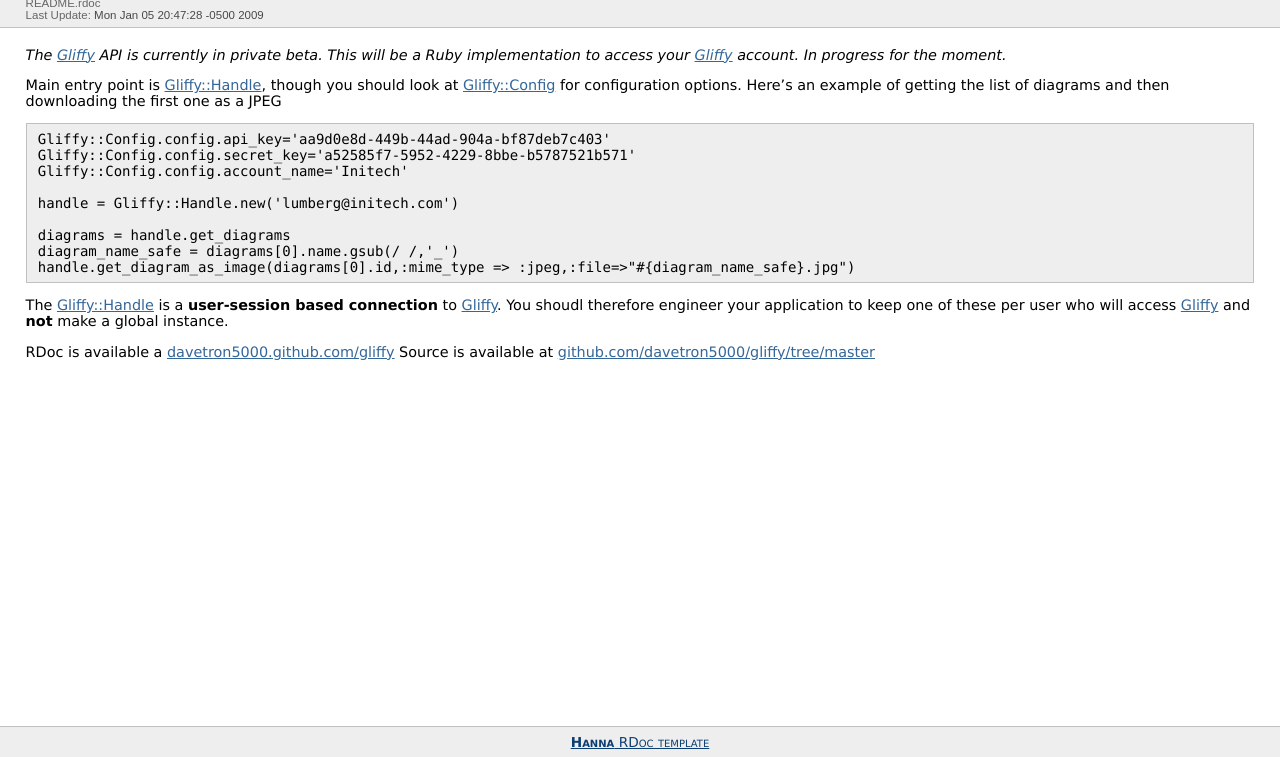
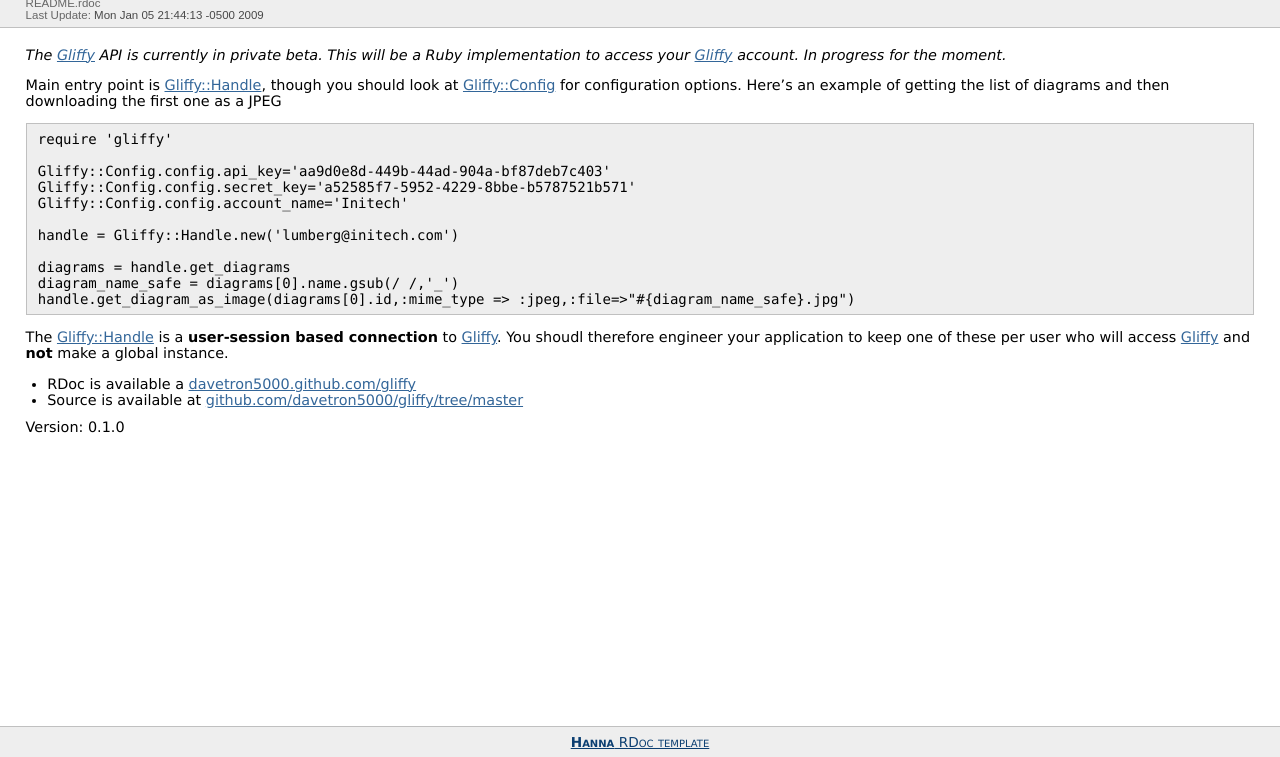
Before and after one commit to davetron5000/gliffy, a plain HTML site: page files/README_rdoc.html in a window 1280 px wide. Shown: the part 43-800 px from the top of the page. Drawn offline with Linux system fonts and the light colour scheme.

Commit message:
Updated files.

```diff
--- a/files/README_rdoc.html
+++ b/files/README_rdoc.html
@@ -31,7 +31,7 @@
         </div>
         <div class='last-update'>
           Last Update:
-          <span class='datetime'>Mon Jan 05 20:47:28 -0500 2009</span>
+          <span class='datetime'>Mon Jan 05 21:44:13 -0500 2009</span>
         </div>
       </div>
       <div id='content'>
@@ -50,7 +50,7 @@
             configuration options. Here&#8217;s an example of getting the list of
             diagrams and then downloading the first one as a JPEG
             </p>
-            <pre>Gliffy::Config.config.api_key='aa9d0e8d-449b-44ad-904a-bf87deb7c403'&#x000A;Gliffy::Config.config.secret_key='a52585f7-5952-4229-8bbe-b5787521b571'&#x000A;Gliffy::Config.config.account_name='Initech'&#x000A;&#x000A;handle = Gliffy::Handle.new('lumberg@initech.com')&#x000A;&#x000A;diagrams = handle.get_diagrams&#x000A;diagram_name_safe = diagrams[0].name.gsub(/ /,'_')&#x000A;handle.get_diagram_as_image(diagrams[0].id,:mime_type =&gt; :jpeg,:file=&gt;&quot;#{diagram_name_safe}.jpg&quot;)</pre>
+            <pre>require 'gliffy'&#x000A;&#x000A;Gliffy::Config.config.api_key='aa9d0e8d-449b-44ad-904a-bf87deb7c403'&#x000A;Gliffy::Config.config.secret_key='a52585f7-5952-4229-8bbe-b5787521b571'&#x000A;Gliffy::Config.config.account_name='Initech'&#x000A;&#x000A;handle = Gliffy::Handle.new('lumberg@initech.com')&#x000A;&#x000A;diagrams = handle.get_diagrams&#x000A;diagram_name_safe = diagrams[0].name.gsub(/ /,'_')&#x000A;handle.get_diagram_as_image(diagrams[0].id,:mime_type =&gt; :jpeg,:file=&gt;&quot;#{diagram_name_safe}.jpg&quot;)</pre>
             <p>
             The <a href="../classes/Gliffy/Handle.html">Gliffy::Handle</a> is a
             <b>user-session based connection</b> to <a
@@ -59,11 +59,18 @@
             href="../classes/Gliffy.html">Gliffy</a> and <b>not</b> make a global
             instance.
             </p>
+            <ul>
+            <li>RDoc is available a <a
+            href="http://davetron5000.github.com/gliffy">davetron5000.github.com/gliffy</a>
+
+            </li>
+            <li>Source is available at <a
+            href="http://github.com/davetron5000/gliffy/tree/master">github.com/davetron5000/gliffy/tree/master</a>
+
+            </li>
+            </ul>
             <p>
-            RDoc is available a <a
-            href="http://davetron5000.github.com/gliffy">davetron5000.github.com/gliffy</a>
-            Source is available at <a
-            href="http://github.com/davetron5000/gliffy/tree/master">github.com/davetron5000/gliffy/tree/master</a>
+            Version: 0.1.0
             </p>
           </div>
           <div id='section'>
```
Also changed, not shown: 1 other file.
